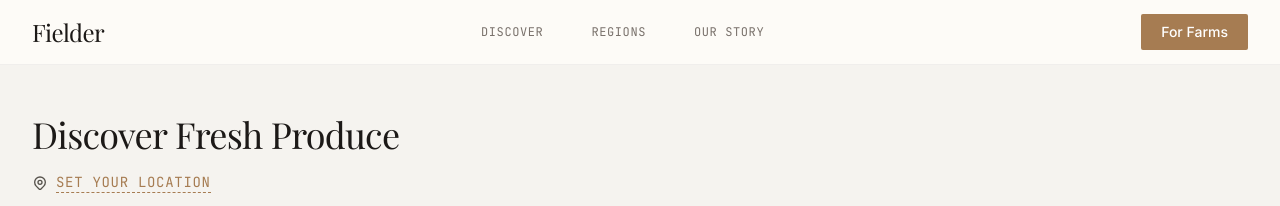
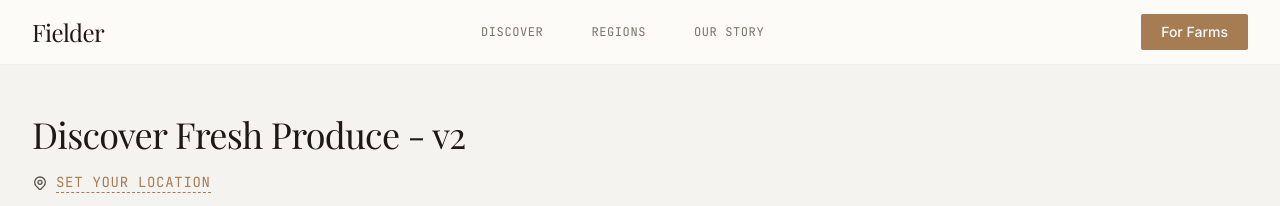
Before and after one commit to balexbrownii/fielder-nextjs, a Next.js app: page /discover in a window 1280 px wide. Shown: the top 206 px of the page. Built offline with nearby package versions, Linux system fonts and the light colour scheme; no server answers; the database is empty.

Commit message:
Test: add v2 to discover page title

```diff
--- a/src/app/discover/page.tsx
+++ b/src/app/discover/page.tsx
@@ -419,7 +419,7 @@ function DiscoverPageContent() {
       <section className="border-b border-stone-300">
         <div className="mx-auto max-w-7xl px-4 sm:px-6 lg:px-8 py-10 sm:py-12">
           <h1 className="font-serif text-3xl sm:text-4xl text-stone-900">
-            Discover Fresh Produce
+            Discover Fresh Produce - v2
           </h1>
 
           {/* Location */}
```
